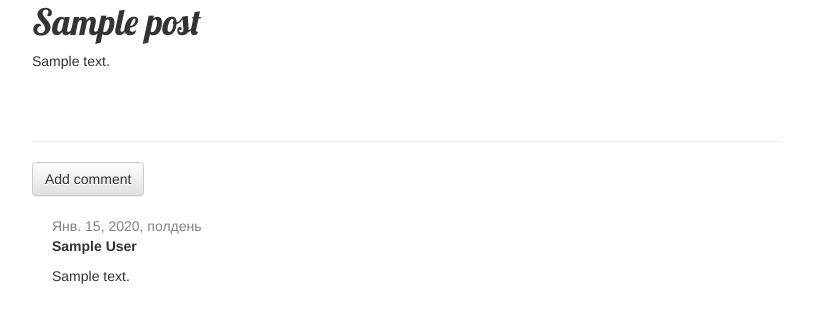
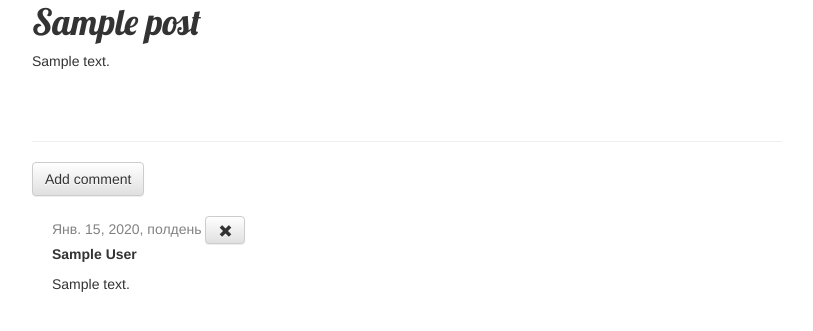
Before and after one commit to AlexeyViking/my-first-blog, a Django app: page /post/1/ in a window 1280 px wide. Shown: the part 182-513 px from the top of the page, without its empty margins (23-836 px from the left). Run offline with Django 3.2, Linux system fonts and the light colour scheme; tables that the repository leaves empty hold one stand-in row (values such as "Sample post"); some libraries are stand-ins or nearby versions.

Commit message:
Adding possibility to remove comments after approving

```diff
--- a/blog/templates/blog/post_detail.html
+++ b/blog/templates/blog/post_detail.html
@@ -30,6 +30,7 @@
                 <a class="btn btn-default" href="{% url 'comment_remove' pk=comment.pk %}"><span class="glyphicon glyphicon-remove"></span></a>
                 <a class="btn btn-default" href="{% url 'comment_approve' pk=comment.pk %}"><span class="glyphicon glyphicon-ok"></span></a>
             {% endif %}
+            <a class="btn btn-default" href="{% url 'comment_remove' pk=comment.pk %}"><span class="glyphicon glyphicon-remove"></span></a>
         </div>
         <strong>{{ comment.author }}</strong>
         <p>{{ comment.text|linebreaks }}</p>
```
